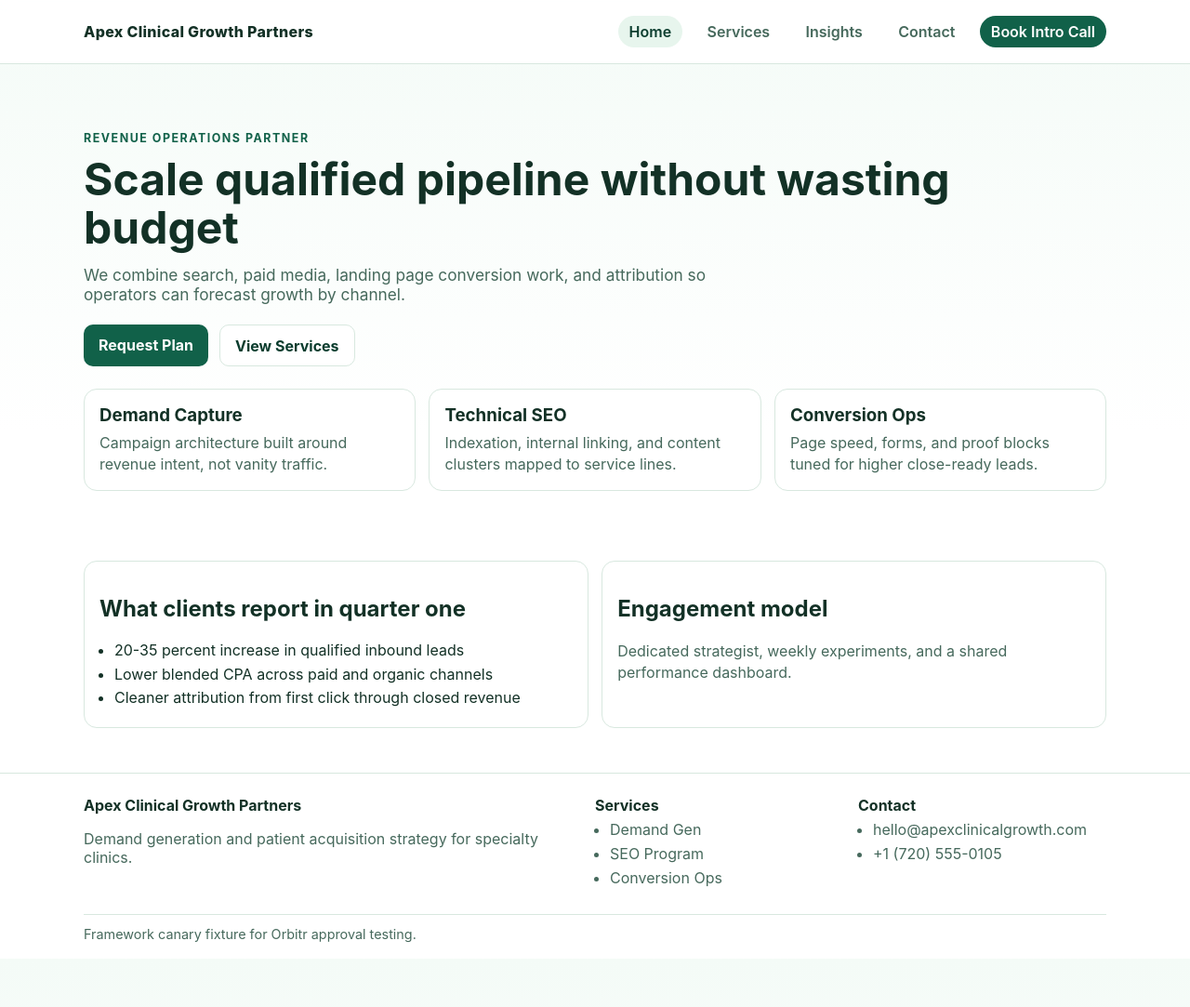
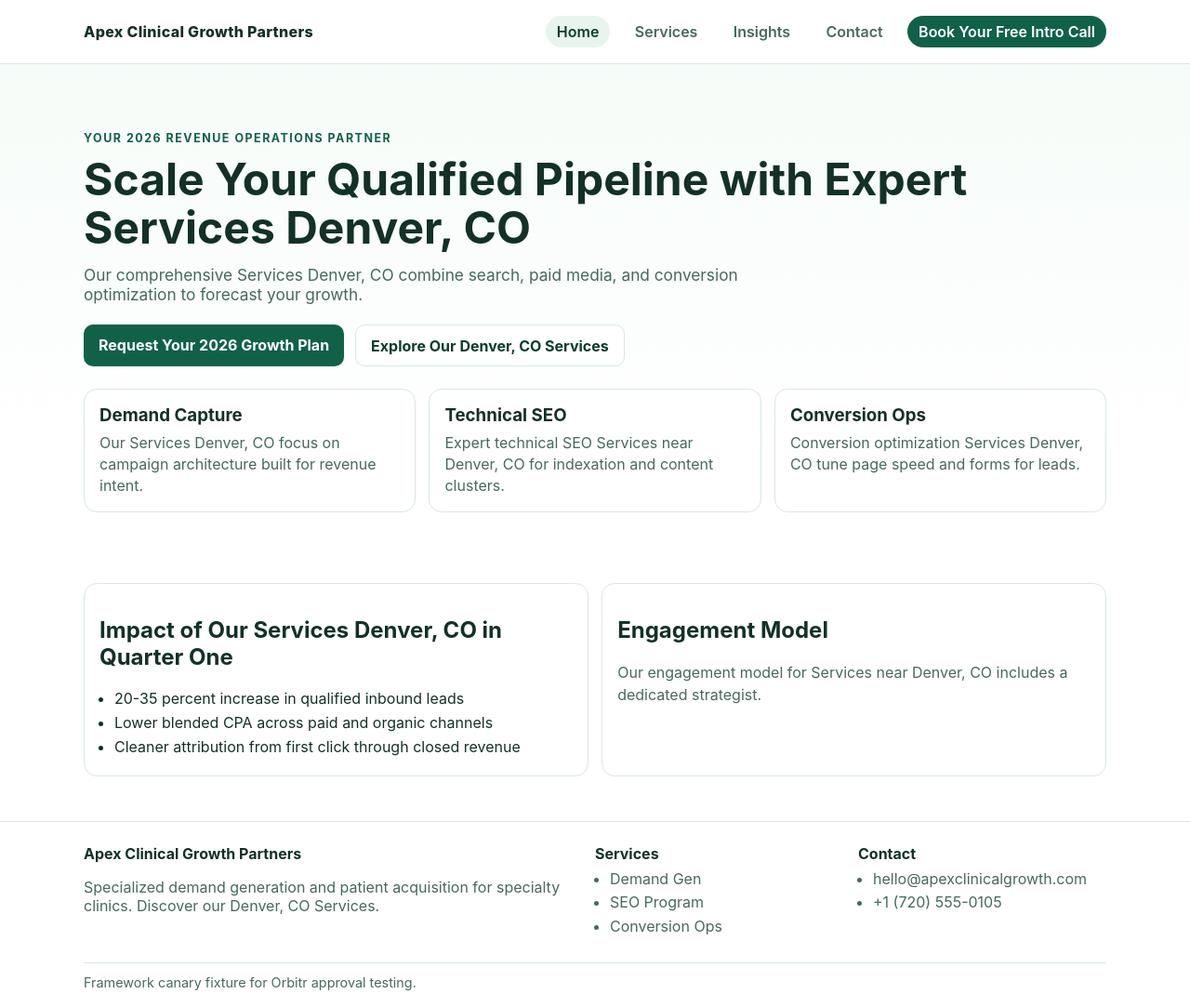
Before and after one commit to prjctlphbt/orbitr-canary-angular-20260228, a Jekyll site: the page index.html, which Jekyll copies as it is, in a window 1280 px wide and 1083 px high. Shown: the whole window at 93% size. Built offline with Jekyll 4.4.1, drawn with Linux system fonts in a browser that asks for light colours.

Commit message:
Refresh and update content: index.html

```diff
--- a/index.html
+++ b/index.html
@@ -1,57 +1,47 @@
-<!doctype html>
+<!DOCTYPE html>
+
 <html lang="en">
 <head>
-    <meta charset="UTF-8" />
-    <meta name="viewport" content="width=device-width, initial-scale=1.0" />
-    <meta name="description" content="Apex Clinical Growth Partners helps local service operators scale qualified pipeline with accountable digital marketing." />
-    <title>Apex Clinical Growth Partners | Growth Marketing</title>
-    <link rel="canonical" href="https://orbitr-canary-angular-20260228.pages.dev/">
-    <link rel="stylesheet" href="/assets/styles.css" />
-<script type="application/ld+json">
-{
-  "@context": "https://schema.org",
-  "@type": "AutoRepair",
-  "name": "Orbitr Canary Angular 20260228",
-  "url": "https://orbitr-canary-angular-20260228.pages.dev",
-  "telephone": "(720) 555-0105"
-}
-</script>
-</head>
+<meta charset="utf-8"/>
+<meta content="width=device-width, initial-scale=1.0" name="viewport"/>
+<meta content="Apex Clinical Growth Partners provides expert digital marketing Services Denver, CO, helping local operators scale patient pipeline with proven strategies." name="description"/>
+<title>Apex Clinical Growth Partners | Services Denver, CO for Clinical Growth</title>
+<link href="https://orbitr-canary-angular-20260228.pages.dev/" rel="canonical"/>
+<link href="/assets/styles.css" rel="stylesheet">
+</link></head>
 <body>
-
-<app-root ng-version="17.3.0" data-framework="angular">
+<app-root data-framework="angular" ng-version="17.3.0">
 <header>
 <div class="container navbar">
 <a class="brand" href="/">Apex Clinical Growth Partners</a>
-        <button class="nav-toggle" type="button" data-nav-toggle aria-label="Open menu">Menu</button>
-        <nav class="nav-links" data-nav-links data-open="false" aria-label="Primary">
-          <a href="/" aria-current="page">Home</a>
-          <a href="/services/" >Services</a>
-          <a href="/blog/insights/" >Insights</a>
-          <a href="/contact/" >Contact</a>
-          <a class="cta" href="/contact/">Book Intro Call</a>
+<button aria-label="Open menu" class="nav-toggle" data-nav-toggle="" type="button">Menu</button>
+<nav aria-label="Primary" class="nav-links" data-nav-links="" data-open="false">
+<a aria-current="page" href="/">Home</a>
+<a href="/services/">Services</a>
+<a href="/blog/insights/">Insights</a>
+<a href="/contact/">Contact</a>
+<a class="cta" href="/contact/">Book Your Free Intro Call</a>
 </nav>
 </div>
 </header>
 <main class="container">
-
 <section class="hero">
-        <span class="kicker">Revenue Operations Partner</span>
-        <h1>Scale qualified pipeline without wasting budget</h1>
-        <p class="subhead">We combine search, paid media, landing page conversion work, and attribution so operators can forecast growth by channel.</p>
+<span class="kicker">Your 2026 Revenue Operations Partner</span>
+<h1>Scale Your Qualified Pipeline with Expert Services Denver, CO</h1>
+<p class="subhead">Our comprehensive Services Denver, CO combine search, paid media, and conversion optimization to forecast your growth.</p>
 <div class="actions">
-          <a class="btn primary" href="/contact/">Request Plan</a>
-          <a class="btn ghost" href="/services/">View Services</a>
+<a class="btn primary" href="/contact/">Request Your 2026 Growth Plan</a>
+<a class="btn ghost" href="/services/">Explore Our Denver, CO Services</a>
 </div>
 <div class="grid">
-          <article class="card"><h3>Demand Capture</h3><p>Campaign architecture built around revenue intent, not vanity traffic.</p></article>
-          <article class="card"><h3>Technical SEO</h3><p>Indexation, internal linking, and content clusters mapped to service lines.</p></article>
-          <article class="card"><h3>Conversion Ops</h3><p>Page speed, forms, and proof blocks tuned for higher close-ready leads.</p></article>
+<article class="card"><h3>Demand Capture</h3><p>Our Services Denver, CO focus on campaign architecture built for revenue intent.</p></article>
+<article class="card"><h3>Technical SEO</h3><p>Expert technical SEO Services near Denver, CO for indexation and content clusters.</p></article>
+<article class="card"><h3>Conversion Ops</h3><p>Conversion optimization Services Denver, CO tune page speed and forms for leads.</p></article>
 </div>
 </section>
 <section class="section">
 <article class="card">
-          <h2>What clients report in quarter one</h2>
+<h2>Impact of Our Services Denver, CO in Quarter One</h2>
 <ul>
 <li>20-35 percent increase in qualified inbound leads</li>
 <li>Lower blended CPA across paid and organic channels</li>
@@ -59,8 +49,8 @@
 </ul>
 </article>
 <article class="card">
-          <h2>Engagement model</h2>
-          <p>Dedicated strategist, weekly experiments, and a shared performance dashboard.</p>
+<h2>Engagement Model</h2>
+<p>Our engagement model for Services near Denver, CO includes a dedicated strategist.</p>
 </article>
 </section>
 </main>
@@ -68,7 +58,7 @@
 <div class="container footer-grid">
 <div>
 <strong>Apex Clinical Growth Partners</strong>
-          <p>Demand generation and patient acquisition strategy for specialty clinics.</p>
+<p>Specialized demand generation and patient acquisition for specialty clinics. Discover our Denver, CO Services.</p>
 </div>
 <div>
 <strong>Services</strong>
@@ -89,6 +79,5 @@
 <div class="container small-note">Framework canary fixture for Orbitr approval testing.</div>
 </footer>
 </app-root>
-    <script src="/assets/site.js"></script>
 </body>
 </html>
```
Lines whose indentation alone changed are shown as unchanged.
